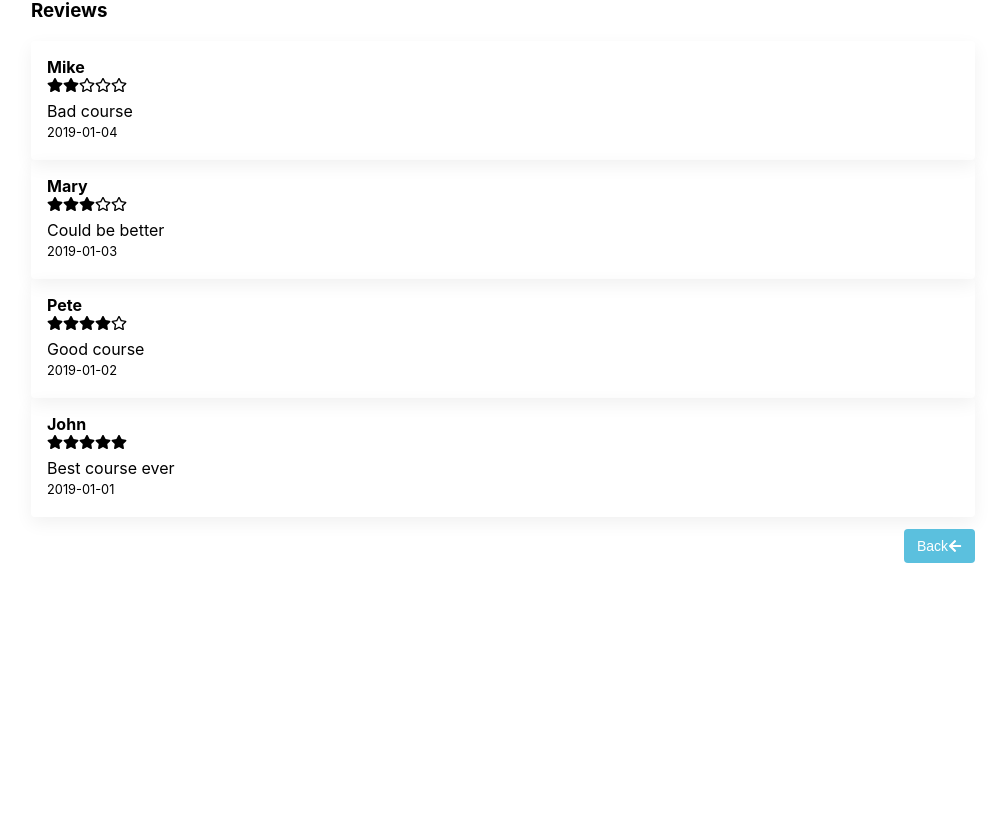
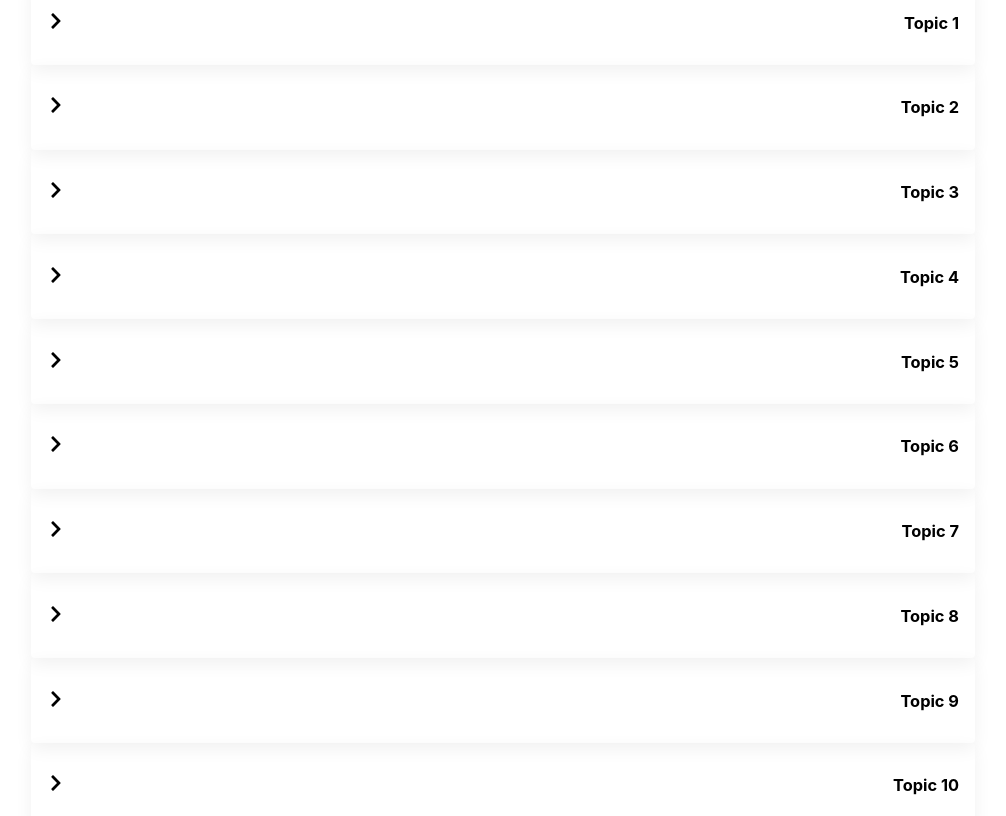
Before and after one commit to kiranhpe/next-course, a Next.js app: page /courses/1 in a window 1280 px wide. Shown: the part 704-1520 px from the top of the page, without its empty margins (137-1143 px from the left). Before the commit the page ends 1299 px from the top, so only its background shows below. Built offline with nearby package versions, Linux system fonts and the light colour scheme.

Commit message:
added topics

```diff
--- a/components/course.js
+++ b/components/course.js
@@ -49,7 +49,6 @@ export const Course = ({ course, isAdvancedPage }) => {
             <FaPenNib/>{course.author &&  course.authorName}
           </p>
           <p>
-            {" "}
             <FaUserGraduate /> {course.students}
           </p>
         </div>
--- a/components/layout.module.scss
+++ b/components/layout.module.scss
@@ -1,6 +1,6 @@
 .content {
     padding: 32px 168px;
     @media screen and (max-width: 768px) {
-        padding: 32px;
+        padding: 16px;
     }
 }
--- a/pages/api/courses/[...slug].js
+++ b/pages/api/courses/[...slug].js
@@ -1,13 +1,26 @@
 import { getCourseById } from "../../../services/course.service";
 import { getCourseReviewsOrderByCreatedAt } from "../../../services/reviews.service";
+import {
+  getSectionsForTopic,
+  getTopicsForCourseId,
+} from "../../../services/topics.service";
 
 export default function handler(req, res) {
   const { slug } = req.query;
 
+  const courseId = +slug[0];
   if (req.query.slug.length === 1) {
-    res.status(200).json(getCourseById(+req.query.slug[0]));
+    res.status(200).json(getCourseById(courseId));
   } else if (slug[1] === "reviews") {
-    res.status(200).json(getCourseReviewsOrderByCreatedAt(+slug[0]));
+    res.status(200).json(getCourseReviewsOrderByCreatedAt(courseId));
+  } else if (slug[1] === "topics") {
+    if (slug.length === 3) {
+      const topicId = +slug[2];
+      res.status(200).json({topics:getSectionsForTopic(topicId)});
+    } else {
+      const course = getCourseById(courseId);
+      res.status(200).json({topics:getTopicsForCourseId(courseId), ...course});
+    }
   } else {
     res.status(404).json({
       message: "Not Found",
--- a/pages/courses/[id].js
+++ b/pages/courses/[id].js
@@ -4,37 +4,69 @@ import React, { useEffect, useState } from "react";
 import { FaArrowLeft } from "react-icons/fa";
 import { Course } from "../../components/course";
 import { ReviewList } from "../../components/review-list";
+import { AccordianCard } from "../../ui-kit/accordian-card";
 import { LinkButton } from "../../ui-kit/link-button";
 
 export const CourseDetails = () => {
   const router = useRouter();
   const [course, setCourse] = useState(null);
   const [reviews, setReviews] = useState([]);
+  const [topicSections, setTopicSections] = useState([]);
+
   const id = router.query.id;
 
   useEffect(() => {
-    if(id) {
-      axios.get(`/api/courses/${id}`)
-        .then(res => {
+    if (id) {
+      axios
+        .get(`/api/courses/${id}/reviews`)
+        .then((res) => {
+          setReviews(res.data);
+        })
+        .catch((err) => {
+          console.log(err);
+        });
+      axios
+        .get(`/api/courses/${id}/topics`)
+        .then((res) => {
           setCourse(res.data);
         })
-        .catch(err => {
-          console.log(err);
-        });
-
-      axios.get(`/api/courses/${id}/reviews`)
-        .then(res => {
-          setReviews(res.data);
-        })
-        .catch(err => {
+        .catch((err) => {
           console.log(err);
         });
     }
   }, [id]);
 
+  const handleTopicsClick = (topic) => {
+    axios
+      .get(`/api/courses/${course.courseId}/topics/${topic.topicId}`)
+      .then((res) => {
+        setTopicSections(res.data);
+      })
+      .catch((err) => {
+        console.log(err);
+      });
+  };
+
   return (
     <div>
       {course && <Course course={course} isAdvancedPage={true} />}
+      {course?.topics &&
+        course?.topics.length > 0 &&
+        course?.topics.map((topic) => (
+          <AccordianCard
+            title={topic.name}
+            key={topic.topicId}
+            handleExpand={handleTopicsClick}
+            extraData={topic}
+          >
+            {topicSections.length > 0 &&
+              topicSections.map((section) => (
+                <div key={section.sectionId}>
+                  <h3>{section.name}</h3>
+                </div>
+              ))}
+          </AccordianCard>
+        ))}
       {reviews.length > 0 && (
         <div>
           <h3>Reviews</h3>
--- a/services/course.service.js
+++ b/services/course.service.js
@@ -1,4 +1,5 @@
 import { getAuthorByID } from "./authors.service";
+import { getTopicsForCourseId } from "./topics.service";
 
 const courses = [
   {
--- /dev/null
+++ b/services/topics.service.js
@@ -0,0 +1,265 @@
+const topics = [
+    {
+        topicId: 1,
+        coursetopicId: 1,
+        name: 'Topic 1',
+        description: 'Topic 1 description',
+        createdAt: '2019-01-01',
+    },
+    {
+        topicId: 2,
+        coursetopicId: 1,
+        name: 'Topic 2',
+        description: 'Topic 2 description',
+        createdAt: '2019-01-01',
+    },
+    {
+        topicId: 3,
+        coursetopicId: 1,
+        name: 'Topic 3',
+        description: 'Topic 3 description',
+        createdAt: '2019-01-01',
+    },
+    {
+        topicId: 4,
+        coursetopicId: 1,
+        name: 'Topic 4',
+        description: 'Topic 4 description',
+        createdAt: '2019-01-01',
+    },
+    {
+        topicId: 5,
+        coursetopicId: 1,
+        name: 'Topic 5',
+        description: 'Topic 5 description',
+        createdAt: '2019-01-01',
+    },
+    {
+        topicId: 6,
+        coursetopicId: 1,
+        name: 'Topic 6',
+        description: 'Topic 6 description',
+        createdAt: '2019-01-01',
+    },
+    {
+        topicId: 7,
+        coursetopicId: 1,
+        name: 'Topic 7',
+        description: 'Topic 7 description',
+        createdAt: '2019-01-01',
+    },
+    {
+        topicId: 8,
+        coursetopicId: 1,
+        name: 'Topic 8',
+        description: 'Topic 8 description',
+        createdAt: '2019-01-01',
+    },
+    {
+        topicId: 9,
+        coursetopicId: 1,
+        name: 'Topic 9',
+        description: 'Topic 9 description',
+        createdAt: '2019-01-01',
+    },
+    {
+        topicId: 10,
+        coursetopicId: 1,
+        name: 'Topic 10',
+        description: 'Topic 10 description',
+        createdAt: '2019-01-01',
+    },
+    {
+        topicId: 11,
+        coursetopicId: 2,
+        name: 'Topic 11',
+        description: 'Topic 11 description',
+        createdAt: '2019-01-01',
+    },
+    {
+        topicId: 12,
+        coursetopicId: 2,
+        name: 'Topic 12',
+        description: 'Topic 12 description',
+        createdAt: '2019-01-01',
+    },
+    {
+        topicId: 13,
+        coursetopicId: 2,
+        name: 'Topic 13',
+        description: 'Topic 13 description',
+        createdAt: '2019-01-01',
+    },
+    {
+        topicId: 14,
+        coursetopicId: 2,
+        name: 'Topic 14',
+        description: 'Topic 14 description',
+        createdAt: '2019-01-01',
+    },
+    {
+        topicId: 15,
+        coursetopicId: 2,
+        name: 'Topic 15',
+        description: 'Topic 15 description',
+        createdAt: '2019-01-01',
+    },
+    {
+        topicId: 16,
+        coursetopicId: 2,
+        name: 'Topic 16',
+        description: 'Topic 16 description',
+        createdAt: '2019-01-01',
+    },
+    {
+        topicId: 17,
+        coursetopicId: 2,
+        name: 'Topic 17',
+        description: 'Topic 17 description',
+        createdAt: '2019-01-01',
+    },
+    {
+        topicId: 18,
+        coursetopicId: 2,
+        name: 'Topic 18',
+        description: 'Topic 18 description',
+        createdAt: '2019-01-01',
+    },
+    {
+        topicId: 19,
+        coursetopicId: 2,
+        name: 'Topic 19',
+        description: 'Topic 19 description',
+        createdAt: '2019-01-01',
+    },
+    {
+        topicId: 20,
+        coursetopicId: 2,
+        name: 'Topic 20',
+        description: 'Topic 20 description',
+        createdAt: '2019-01-01',
+    },
+    {
+        topicId: 21,
+        coursetopicId: 3,
+        name: 'Topic 21',
+        description: 'Topic 21 description',
+        createdAt: '2019-01-01',
+    }
+]
+
+const sections = [
+    {
+        sectionId: 1,
+        topicId: 1,
+        name: 'Section 1',
+    },
+    {
+        sectionId: 2,
+        topicId: 1,
+        name: 'Section 2',
+    },
+    {
+        sectionId: 3,
+        topicId: 1,
+        name: 'Section 3',
+    },
+    {
+        sectionId: 4,
+        topicId: 1,
+        name: 'Section 4',
+    },
+    {
+        sectionId: 5,
+        topicId: 1,
+        name: 'Section 5',
+    },
+    {
+        sectionId: 6,
+        topicId: 1,
+        name: 'Section 6',
+    },
+    {
+        sectionId: 7,
+        topicId: 1,
+        name: 'Section 7',
+    },
+    {
+        sectionId: 8,
+        topicId: 1,
+        name: 'Section 8',
+    },
+    {
+        sectionId: 9,
+        topicId: 1,
+        name: 'Section 9',
+    },
+    {
+        sectionId: 10,
+        topicId: 1,
+        name: 'Section 10',
+    },
+    {
+        sectionId: 11,
+        topicId: 2,
+        name: 'Section 11',
+    },
+    {
+        sectionId: 12,
+        topicId: 2,
+        name: 'Section 12',
+    },
+    {
+        sectionId: 13,
+        topicId: 2,
+        name: 'Section 13',
+    },
+    {
+        sectionId: 14,
+        topicId: 2,
+        name: 'Section 14',
+    },
+    {
+        sectionId: 15,
+        topicId: 2,
+        name: 'Section 15',
+    },
+    {
+        sectionId: 16,
+        topicId: 2,
+        name: 'Section 16',
+    },
+    {
+        sectionId: 17,
+        topicId: 2,
+        name: 'Section 17',
+    },
+    {
+        sectionId: 18,
+        topicId: 2,
+        name: 'Section 18',
+    },
+    {
+        sectionId: 19,
+        topicId: 2,
+        name: 'Section 19',
+    },
+    {
+        sectionId: 20,
+        topicId: 2,
+        name: 'Section 20',
+    },
+    {
+        sectionId: 21,
+        topicId: 3,
+        name: 'Section 21',
+    }
+]
+
+export const getTopicsForCourseId = (courseId) => {
+    return topics.filter(topic => topic.coursetopicId === courseId)
+}
+
+export const getSectionsForTopic = (topicId) => {
+    return sections.filter(section => section.topicId === topicId);
+}
--- /dev/null
+++ b/ui-kit/accordian-card.js
@@ -0,0 +1,25 @@
+import React, { useState } from "react";
+import { FaChevronDown, FaChevronRight } from "react-icons/fa";
+
+import styles from "./accordian-card.module.scss";
+export const AccordianCard = ({title='test', children, handleExpand, extraData=null}) => {
+  const [isOpen, setIsOpen] = useState(false);
+
+
+  return (
+    <div className={styles.accordian}>
+      <div
+        className={styles.accordianHeader}
+        onClick={() => {setIsOpen(!isOpen); if(!isOpen) handleExpand(extraData)} }
+      >
+        <div className={styles.accordianHeaderIcon}>
+          {isOpen ? <FaChevronDown /> : <FaChevronRight />}
+        </div>
+        <div className={styles.accordianHeaderTitle}>
+          <h3>{title}</h3>
+        </div>
+      </div>
+        {isOpen && <div className={styles.accordianContent}>{children}</div>}
+    </div>
+  );
+};
--- /dev/null
+++ b/ui-kit/accordian-card.module.scss
@@ -0,0 +1,22 @@
+.accordian {
+    padding: 8px;
+    border-radius: 4px;
+    box-shadow: 0px 6px 18px rgba(0, 0, 0, 0.06);
+
+    .accordianHeader {
+        display: flex;
+        align-items: center;
+        justify-content: space-between;
+        padding: 8px;
+        cursor: pointer;
+
+        .accordianHeaderTitle {
+            font-size: 14px;
+            font-weight: 500;
+        }
+
+        .accordianHeaderIcon {
+            font-size: 18px;
+        }
+    }
+}
```
